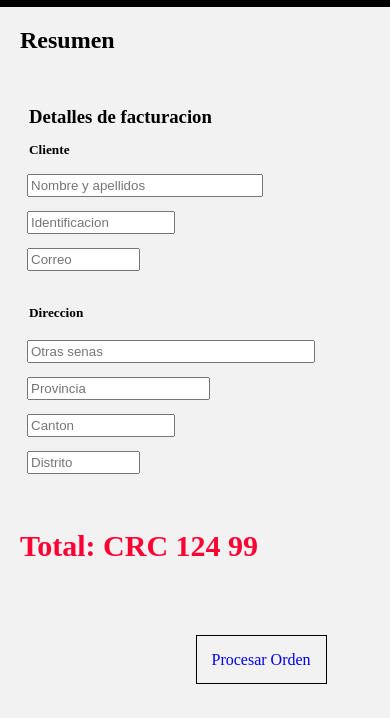
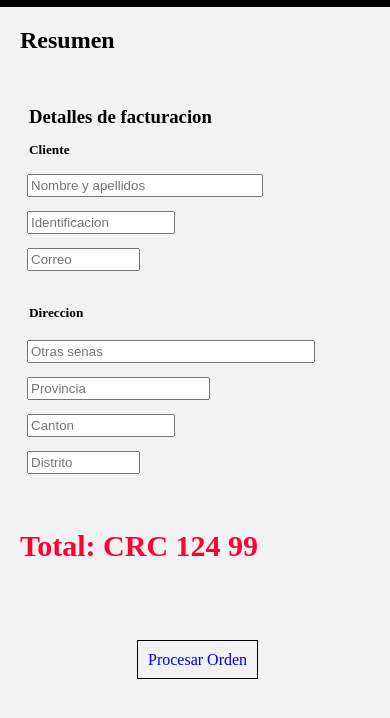
Before and after one commit to emmurisa/projectOnlineStore, a plain HTML site: page indexThree.html in a window 390 px wide. Shown: the part 48-766 px from the top of the page. Drawn offline with Linux system fonts and the light colour scheme; no server answers.

Commit message:
four commit

```diff
--- a/css/styleThree.css
+++ b/css/styleThree.css
@@ -152,7 +152,6 @@ body{
     font-style: normal;
     text-decoration: none
 
-
 }
 #submitPurchaseContainer {
     display: flex;
@@ -229,4 +228,8 @@ body{
     .quantityLabels {
         font-size: small;
     }
+    #submitPurchase {
+        padding: 10px;
+        margin-left: 30vw;
+    }
   }
```
